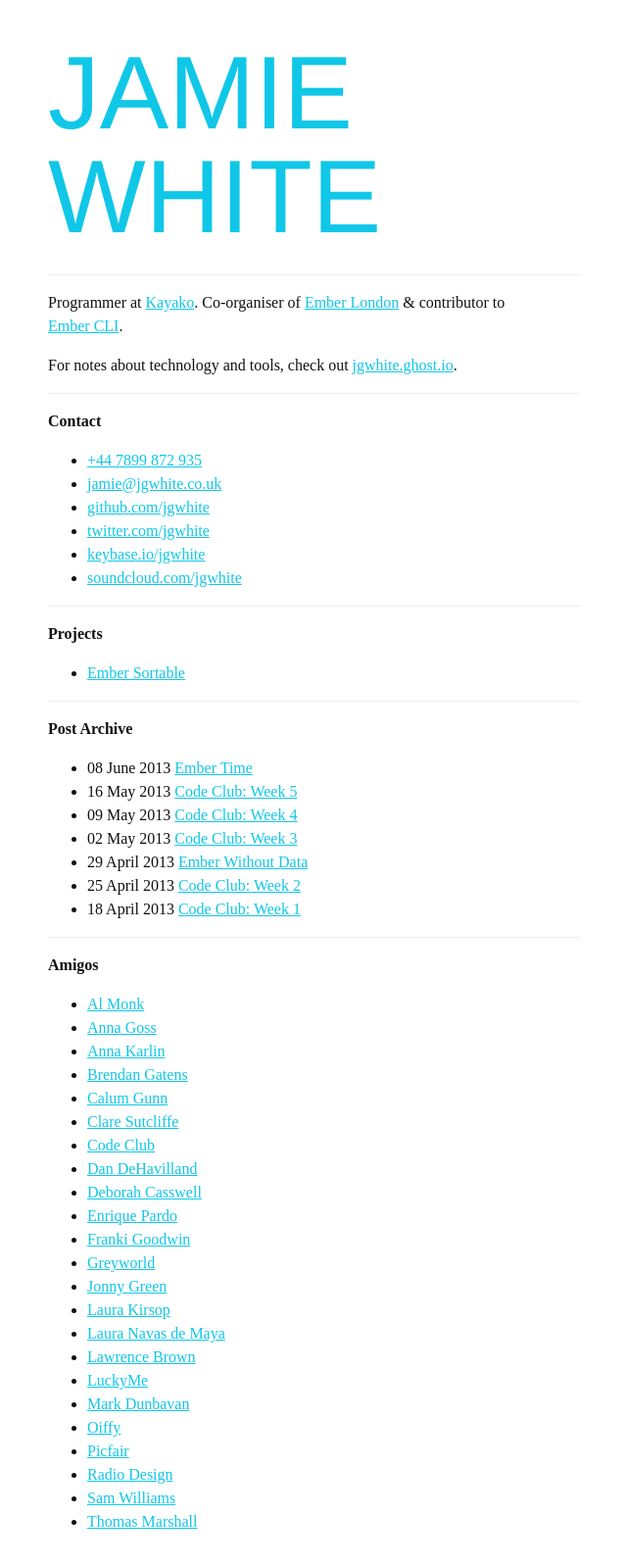
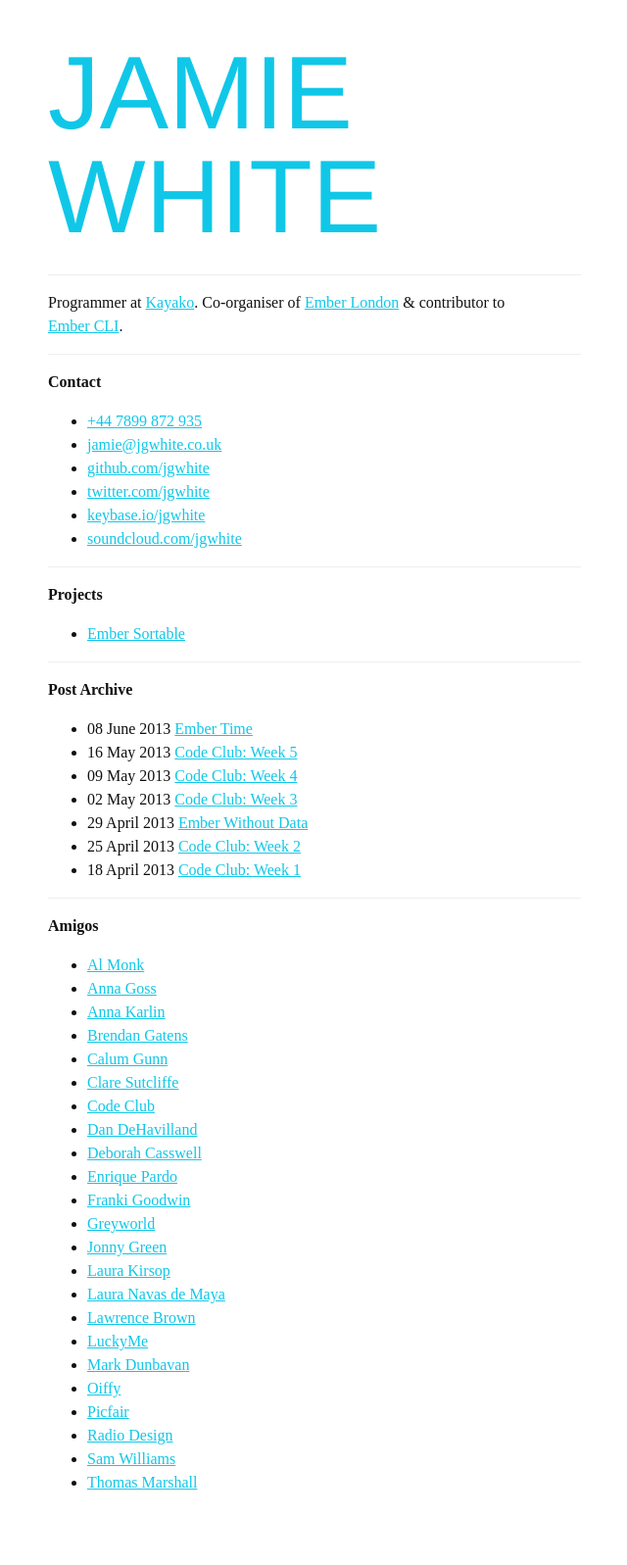
Before and after one commit to jgwhite/jgwhite.github.io, a Jekyll site: the page built from index.md, in a window 1280 px wide. Shown: the whole page at 98% size, without its empty margins (319-959 px from the left). Built offline with Jekyll 4.4.1, drawn with Linux system fonts in a browser that asks for light colours; some web fonts are replaced; after the commit the page ends 1557 px from its top, so only the background shows below that.

Commit message:
Remove link to ghost blog

```diff
--- a/index.md
+++ b/index.md
@@ -8,8 +8,6 @@
 ---
 
 Programmer at [Kayako](http://kayako.com). Co-organiser of [Ember London](http://emberlondon.com) &amp; contributor to [Ember CLI](http://ember-cli.com).
-
-For notes about technology and tools, check out [jgwhite.ghost.io](https://jgwhite.ghost.io).
 
 ---
 
```
